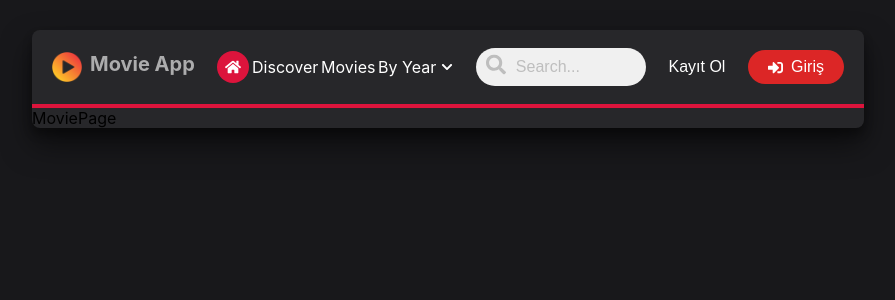
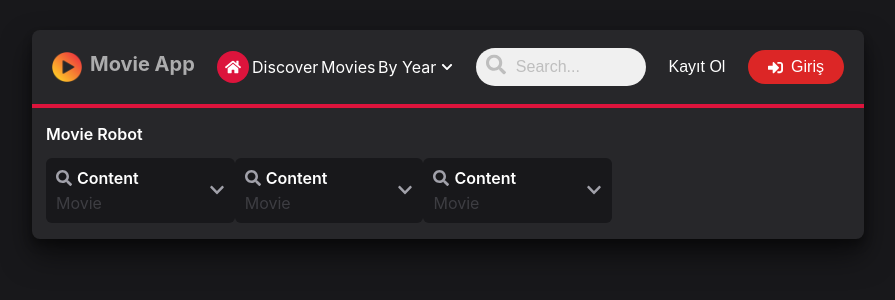
Before and after one commit to Egemendokkodo/movie-app-react, a React (Create React App) app: page /movies in a window 1280 px wide. Shown: the top 300 px of the page, without its empty margins (192-1087 px from the left). Built offline with nearby package versions, Linux system fonts and the light colour scheme.

Commit message:
dropdown search component seperated

```diff
--- /dev/null
+++ b/src/components/Dropdown/MoviePageDropdown.css
@@ -0,0 +1,44 @@
+
+.dropdown{
+    background-color: #18181b;
+    border-radius: 6px;
+    padding: 10px 10px 10px 10px;
+}
+
+.dropdownTitle{
+    color: white;
+    margin: 0;
+    font-weight: 600;
+    margin-left: 5px;
+}
+.dropdownRow{
+    display: flex;
+    align-items: center;
+
+}
+.dropdownColumn{
+    display: block;
+}
+.dropdownSelectedTextStyle{
+    margin: 0;
+    margin-top: 5px;
+    color: #a1a1aa46;
+}
+.dropdownOuterRow {
+    display: flex;
+    justify-content: space-between;
+    align-items: center; /* chevron'u dikeyde ortalamak için */
+    width: 100%;
+  }
+
+  .chevronContainer {
+    display: flex;
+    align-items: center;
+    justify-content: flex-end;
+    flex: 1;
+    margin-left: 70px;
+  }
+  .allDropdownRows{
+    display:flex;
+    gap: 10px;
+  }
--- /dev/null
+++ b/src/components/Dropdown/MoviePageDropdown.js
@@ -0,0 +1,26 @@
+
+
+import { FaChevronDown, FaChevronUp, FaSearch } from 'react-icons/fa';
+import '../Dropdown/MoviePageDropdown.css'
+
+export const MoviePageDropdown = ({ icon: Icon = FaSearch, title = "Content", selectedText = "Movie" }) => {
+    return (
+        <div className='allDropdownRows'>
+            <div className='dropdown'>
+                <div className='dropdownOuterRow'>
+                    <div className='dropdownColumn'>
+                        <div className='dropdownRow'>
+                            <Icon color='#a1a1aa' />
+                            <p className='dropdownTitle'>{title}</p>
+                        </div>
+                        <p className='dropdownSelectedTextStyle'>{selectedText}</p>
+                    </div>
+
+                    <div className='chevronContainer'>
+                        <FaChevronDown color='#a1a1aa' />
+                    </div>
+                </div>
+            </div>
+        </div>
+    );
+};
--- a/src/pages/MoviePage/MoviePage.css
+++ b/src/pages/MoviePage/MoviePage.css
@@ -0,0 +1,20 @@
+.moviePagePadding{
+    padding:16px 14px 16px 14px;
+
+}
+.pageTitle{
+    color: white;
+    margin: 0;
+    font-weight: 600;
+}
+
+.dropdown:hover{
+    background-color: #18181b88;
+    border:0.1px solid #a1a1aa46
+}
+.sizedBoxHeight{
+    height: 14px;
+}
+.dropdownRows{
+    display: flex;
+}
--- a/src/pages/MoviePage/MoviePage.jsx
+++ b/src/pages/MoviePage/MoviePage.jsx
@@ -1,7 +1,36 @@
 import React from 'react'
+import '../MoviePage/MoviePage.css'
+import { FaChevronDown, FaChevronUp, FaSearch } from 'react-icons/fa';
+import { MoviePageDropdown } from '../../components/Dropdown/MoviePageDropdown';
+
+
 
 export const MoviePage = () => {
   return (
-    <div>MoviePage</div>
+    <div className='moviePagePadding'>
+      <p className='pageTitle'>Movie Robot</p>
+      <div className='sizedBoxHeight'></div>
+
+      <div className='dropdownRows'>
+        <MoviePageDropdown
+          icon={FaSearch}
+          title="Content"
+          selectedText="Movie"
+        />
+        <MoviePageDropdown
+          icon={FaSearch}
+          title="Content"
+          selectedText="Movie"
+        />
+        <MoviePageDropdown
+          icon={FaSearch}
+          title="Content"
+          selectedText="Movie"
+        />
+      </div>
+
+
+
+    </div>
   )
 }
```
